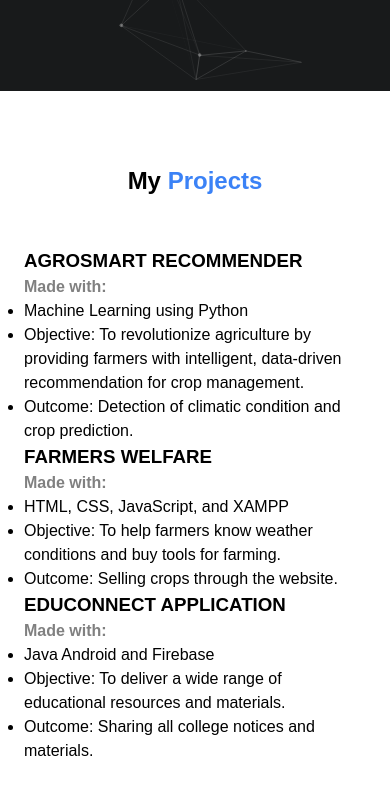
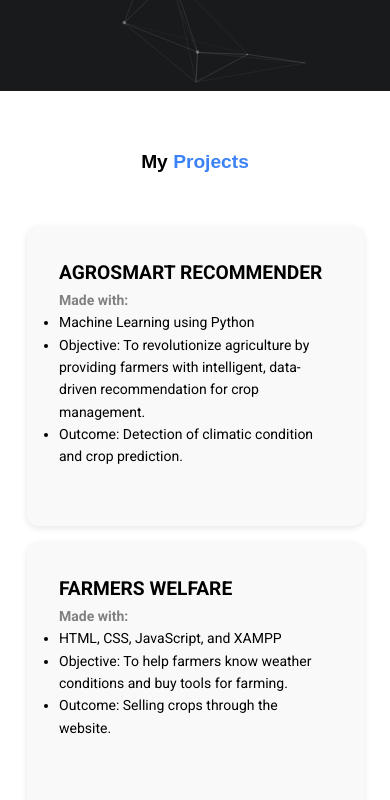
Before and after one commit to ladi-krishna/Arjangi-Portfolio-New, a plain HTML site: page index.html in a window 390 px wide. Shown: the part 584-1384 px from the top of the page. Drawn offline with nearby package versions, Linux system fonts and the light colour scheme; no server answers.

Commit message:
Update main.css

```diff
--- a/css/main.css
+++ b/css/main.css
@@ -6,14 +6,16 @@ html {
   margin: 0;
   padding: 0;
   box-sizing: border-box;
-  font-family: "Nunito", sans-serif;
+  /* font-family: "Nunito", sans-serif; */
 }
 
 body {
-  padding: 0;
-  line-height: 1.5;
+  font-family: 'Roboto', sans-serif;
+  font-weight: 400;
+  line-height: 1.6;
   background: #181a1b;
 }
+
 body .noscroll {
   overflow-x: hidden;
 }
@@ -49,6 +51,26 @@ a {
   margin: auto;
   overflow: hidden;
   transition: all 0.3s ease;
+}
+
+.projects .container {
+  padding: 1rem;
+}
+.project-row {
+  display: flex;
+  flex-wrap: wrap;
+  gap: 1rem;
+  justify-content: center;
+}
+
+.project-card {
+  flex: 1 1 300px;
+  max-width: 100%;
+  background: #f9f9f9;
+  padding: 2rem;
+  border-radius: 12px;
+  box-shadow: 0 2px 6px rgba(0, 0, 0, 0.1);
+  box-sizing: border-box;
 }
 
 .text-blue {
@@ -740,7 +762,8 @@ header .seperator-skew svg .fill-white {
   margin: 0.25rem 0;
 }
 .education .container .education-card .education-card-column .card-column-large h4 {
-  font-weight: normal;
+  font-family: 'Roboto', sans-serif;
+  font-weight: bolder;
 }
 .education .container .education-card .education-card-column .card-column-large ul {
   padding-left: 1.5rem;
@@ -865,7 +888,7 @@ header .seperator-skew svg .fill-white {
 }
 .contact .card-container .card {
   background: #fff;
-  width: 260px;
+  width: 45%;
   margin: 20px;
   padding: 30px;
   display: flex;
@@ -1017,3 +1040,57 @@ header .seperator-skew svg .fill-white {
     margin: 0 1rem;
   }
 }/*# sourceMappingURL=main.css.map */
+
+/* Responsive Design Additions */
+
+@media (max-width: 992px) {
+  .container {
+    padding: 1rem;
+  }
+}
+
+@media (max-width: 768px) {
+  .container {
+    padding: 0.5rem;
+  }
+  h1, h2, h3 {
+    font-size: 1.5rem;
+  }
+  .nav, .header, .footer {
+    flex-direction: column;
+    align-items: center;
+    text-align: center;
+  }
+  .project-row {
+    flex-direction: column;
+    align-items: center;
+  }
+
+  .project-card {
+    width: 90%;
+  }
+
+  .projects .container {
+    padding: 0.5rem;
+  }
+}
+
+@media (max-width: 480px) {
+  body {
+    font-size: 14px;
+  }
+  .container {
+    padding: 0.5rem 0.25rem;
+  }
+  h1, h2, h3 {
+    font-size: 1.2rem;
+  }
+  img, video {
+    max-width: 100%;
+    height: auto;
+  }
+}
+img {
+  max-width: 100%;
+  height: auto;
+}
```
